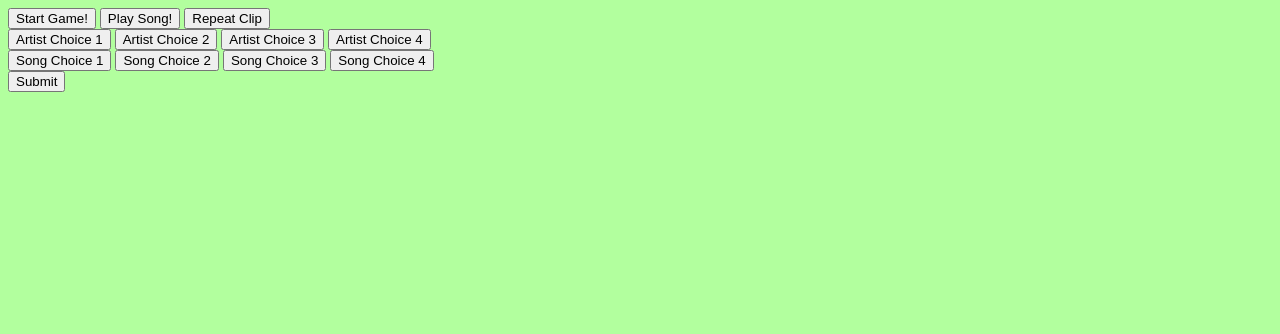
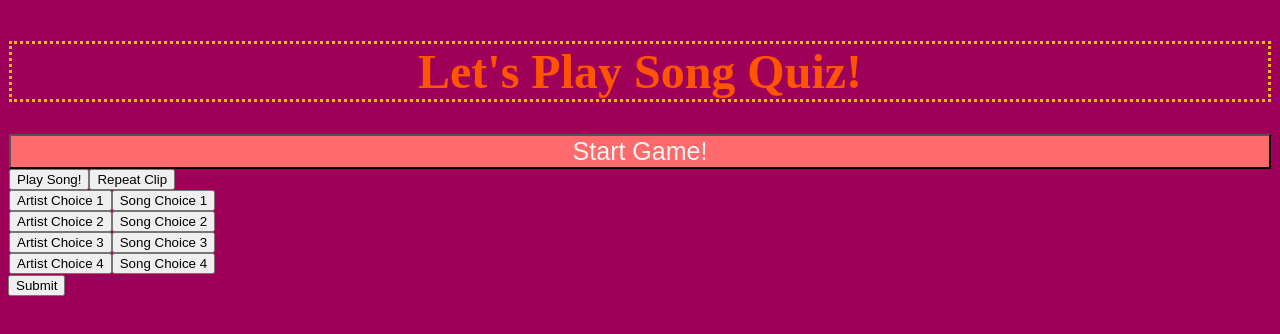
Before and after one commit to jherdzina/MP1-Browser-Game, a website: page index.html in a window 1280 px wide. Drawn offline with Linux system fonts and the light colour scheme.

Commit message:
commit prev 2 class changes

```diff
--- a/index.html
+++ b/index.html
@@ -9,35 +9,41 @@
     <script src="index.js"></script>
 </head>
 <body>
+    <div class="main-container">
+        <div>
+            <h1>Let's Play Song Quiz!</h1>
+        </div>
         <!--make button to start game-->
         <button id="start">Start Game!</button>
 
         <!--make button that plays audio file-->
+        <div class="song-controls">
             <button id="play-song">Play Song!</button>
             <!--make button that allows user to repeat audio file-->
             <button id="repeat-song">Repeat Clip</button>
-
+        </div>
         <!--make main container to hold both artist name & song name buttons-->
-    <div class="main-container">
+        <div class="choices-container">
 
             <!--make container for artist names nested in main container-->
             <div class="artist-container">
-            <button id="artist-choice-1">Artist Choice 1</button>
-            <button id="artist-choice-2">Artist Choice 2</button>
-            <button id="artist-choice-3">Artist Choice 3</button>
-            <button id="artist-choice-4">Artist Choice 4</button>
+                <button id="artist-choice-1" onclick="changeArtistGuess(this)">Artist Choice 1</button>
+                <button id="artist-choice-2" onclick="changeArtistGuess(this)">Artist Choice 2</button>
+                <button id="artist-choice-3" onclick="changeArtistGuess(this)">Artist Choice 3</button>
+                <button id="artist-choice-4" onclick="changeArtistGuess(this)">Artist Choice 4</button>
             </div>
 
             <!--make container for song names nested in main container-->
             <div class="song-container">
-            <button id="song-choice-1">Song Choice 1</button>
-            <button id="song-choice-2">Song Choice 2</button>
-            <button id="song-choice-3">Song Choice 3</button>
-            <button id="song-choice-4">Song Choice 4</button>
+                <button id="song-choice-1" onclick="changeSongGuess(this)">Song Choice 1</button>
+                <button id="song-choice-2" onclick="changeSongGuess(this)">Song Choice 2</button>
+                <button id="song-choice-3" onclick="changeSongGuess(this)">Song Choice 3</button>
+                <button id="song-choice-4" onclick="changeSongGuess(this)">Song Choice 4</button>
             </div>
 
 
 
+        </div>
     </div>
 
 <!--after adding starter js-->
@@ -47,7 +53,8 @@
 
 
     <!--make submit button-->
-    <button id="submit">Submit</button>
+    <button id="submit" onclick="submitAnswer(this)">Submit</button>
+    <p id=message-box></p>
 
 </body>
 </html>
--- a/index.js
+++ b/index.js
@@ -1,24 +1,92 @@
 //define player variables
-var player1Points = 0;
-var player2Points = 0;
+
+var player1 = {
+    "points": 0
+};
+
+var player2 = {
+    "points": 0
+};
 
 //define song variables
 var songIndex = 0;
-var songs = [];
-var totalEclipseSong = {
+var songAnswer = {};
+
+//build artist & song data array using key value pairs
+
+var totalEclipseOfTheHeartSong = {
     "song name": "Total Eclipse of the Heart",
     "artist name": "Bonnie Tyler",
     "song path": ".assets/songs/Total-Eclipse.mp4"
 }
+var wannabeSong = {
+    "song name": "Wannabe",
+    "artist name": "Spice Girls",
+    "song path": ".assets/songs/Wannabe.mp4"
+}
+
+var believeSong = {
+    "song name": "Believe",
+    "artist name": "Cher",
+    "song path": ".assets/songs/Believe.mp4"
+}
+
+var songs = [totalEclipseOfTheHeartSong, wannabeSong, believeSong];
+
+var playerArtistGuess = "";
+var playerSongGuess = "";
+
 //add text to HTML buttons
 
 //link data for artist name buttons
 
-//build artist & song data array using key value pairs
-//write function to check if player guess matches artist and/or song name (points for song correct, artist correct + bonus for both) w/ if statement
 
-//link data for song title buttons
+
+
+
 
 //var audio = new Audio('audio_file.mp3'); (referenced from stackoverflow)
 //audio.play();
 //document.getElementById('yourAudioTag').play();
+
+
+
+
+
+
+function changeArtistGuess(element) {
+    playerArtistGuess = element.innerText
+    console.log(element.innerText)
+    //if player wants to change their guess before hitting submit button, already linked in html
+}
+
+function changeSongGuess(element) {
+    playerSongGuess = element.innerText
+    console.log(element.innerText)
+    //if player wants to change their guess before hitting submit button, already linked in html
+}
+
+function sleep(ms) {
+    return new Promise(resolve => setTimeout(resolve, ms));
+}
+
+async function submitAnswer() {
+    if (playerArtistGuess === songAnswer && playerSongGuess === songAnswer) {
+        document.querySelector('#message-box').innerText = "Great Job, You Got Both Answers Correct!"
+    } else if (playerArtistGuess === songAnswer) {
+        document.querySelector('#message-box').innerText = "Great Job, You Got The Artist Name Correct!"
+    } else if (playerSongGuess === songAnswer) {
+        document.querySelector('#message-box').innerText = "Great Job, You Got The Song Title Correct!"
+    } else {
+        document.querySelector('#message-box').innerText = "Sorry, That's Incorrect."
+    }
+
+    await sleep(5000)
+    document.querySelector('#message-box').innerText = ""
+
+    console.log('Player guess is ' + playerArtistGuess + ' ' + playerSongGuess)
+
+    //TODO: after you click submit, submits answer, checks for true/false and then switches to next player/refreshes data for new turn + tallies score variables
+
+    //submit button is already linked in html
+}
--- a/styles.css
+++ b/styles.css
@@ -1,5 +1,54 @@
 
 
 body {
-    background-color: #B2FF9E;
+    background-color: #9E0059;
 }
+
+.main-container {
+    display: flex;
+    flex-direction: column;
+    padding: 1px;
+}
+
+.song-controls {
+    display: flex;
+    flex-direction: row;
+    text-align: center;
+}
+
+h1 {
+    font-size: 3em;
+    text-align: center;
+    color: #FF5400;
+    border: dotted;
+    border-color: #FFBD00;
+}
+
+
+.choices-container {
+    display: flex;
+
+
+
+}
+
+.artist-container {
+    display: flex;
+    flex-direction: column;
+}
+
+.song-container {
+    display: flex;
+    flex-direction: column;
+
+}
+
+#message-box {
+    color: whitesmoke;
+}
+
+#start {
+    background-color: #ff6b6c;
+    color: whitesmoke;
+    font-size: 25px;
+}
```
Also changed, not shown: README.md. Lines whose indentation alone changed are shown as unchanged.
